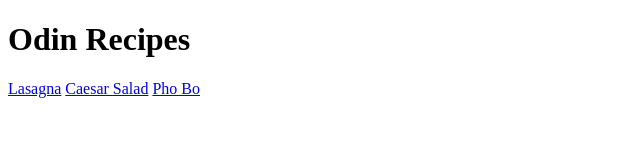
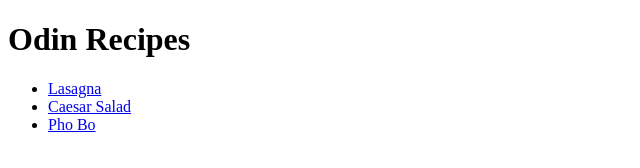
Before and after one commit to Elpehem/Recipe-Website, a plain HTML site: page index.html in a window 1280 px wide. Shown: the whole page, without its empty margins (0-640 px from the left). Drawn offline with Linux system fonts and the light colour scheme.

Commit message:
Change Recipes display to list

```diff
--- a/index.html
+++ b/index.html
@@ -7,8 +7,12 @@
 </head>
 <body>
     <h1>Odin Recipes</h1>
-    <a href="recipes/lasagna.html">Lasagna</a>
-    <a href="recipes/caesar-salad.html">Caesar Salad</a>
-    <a href="recipes/pho-bo.html">Pho Bo</a>
+
+    <ul>
+        <li><a href="recipes/lasagna.html">Lasagna</a></li>
+        <li><a href="recipes/caesar-salad.html">Caesar Salad</a></li>
+        <li><a href="recipes/pho-bo.html">Pho Bo</a></li>
+    </ul>
+
 </body>
 </html>
```
